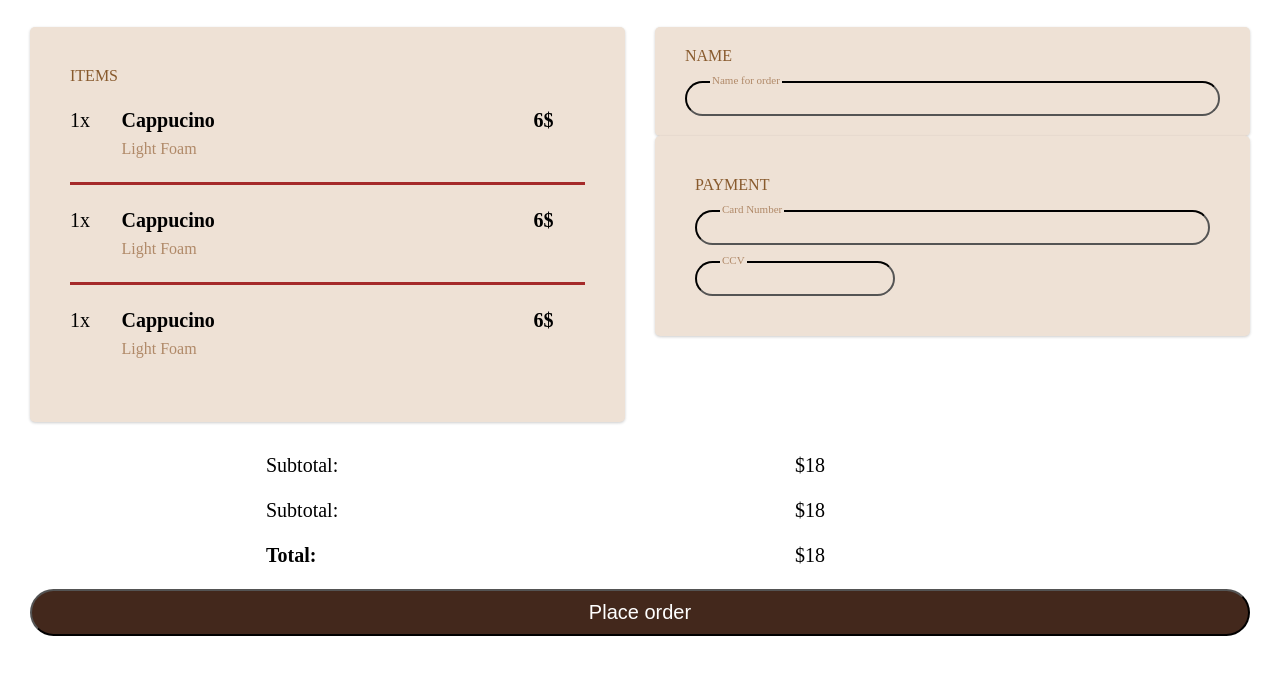
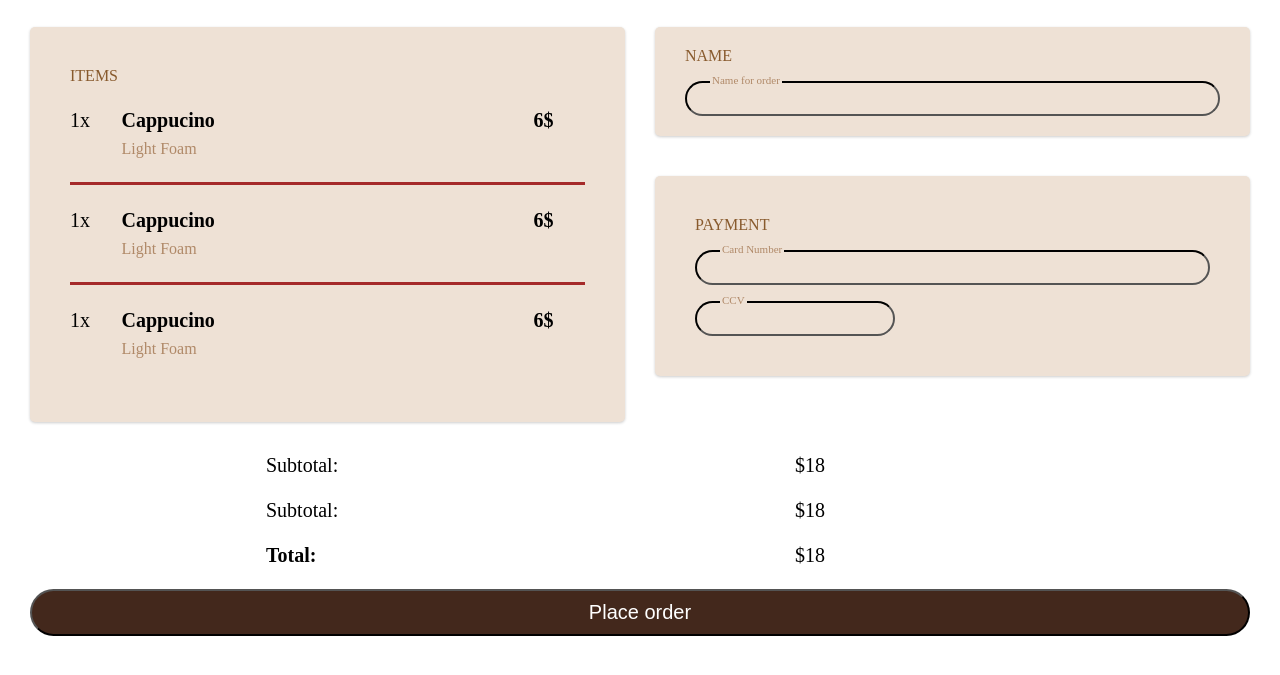
Before and after one commit to NBalboa/coffee-master-frontend-master, a plain HTML site: page index.html in a window 1280 px wide. Shown: the part 83-758 px from the top of the page. Drawn offline with Linux system fonts and the light colour scheme.

Commit message:
final fixed

```diff
--- a/style.css
+++ b/style.css
@@ -23,7 +23,6 @@
 
 .item {
     grid-area: item;
-    width: 100%;
 }
 
 .method {
@@ -85,12 +84,11 @@
     border-radius: 5px;
     box-shadow: 0 1px 3px rgb(0 0 0 / 20%);
     padding: 40px;
-    margin-bottom: 40px;
     width: 100%;
 }
 
-.card:first-child{
-    margin-bottom: 0;
+.card:last-child{
+    margin-top: 40px;
 }
 
 .card-title {
```
